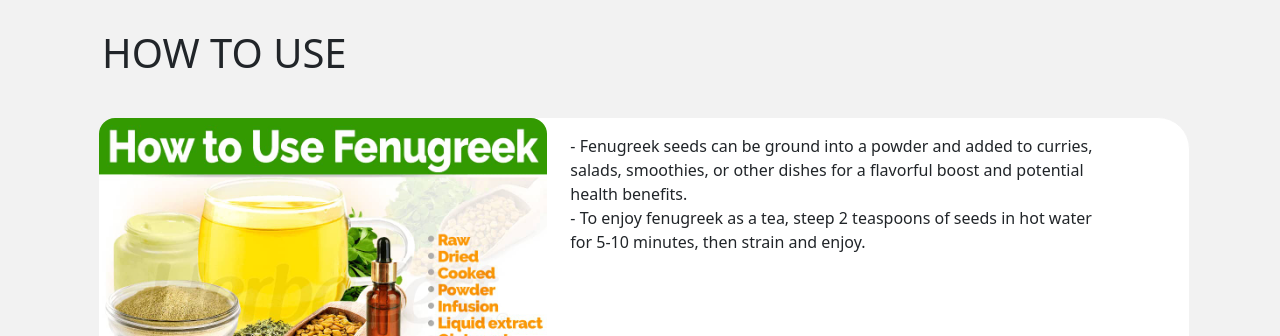
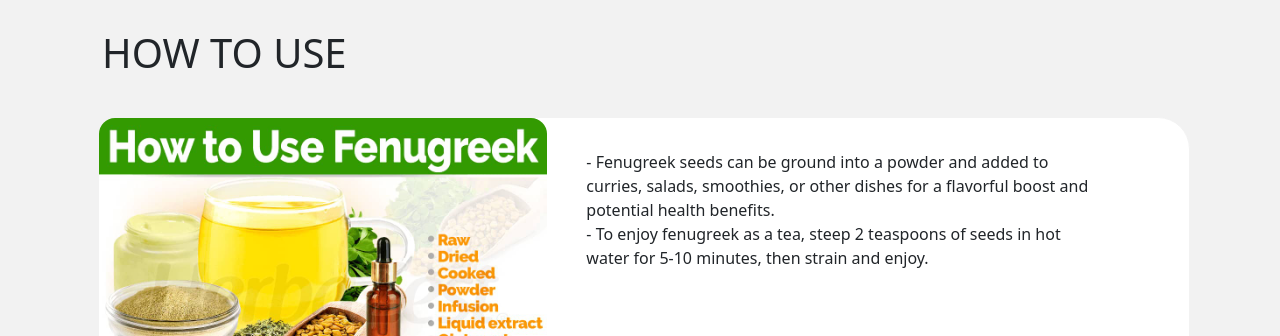
Before and after one commit to eseobodom/reubeez.com, a plain HTML site: page index.html in a window 1280 px wide. Shown: the part 980-1316 px from the top of the page. Drawn offline with nearby package versions, Linux system fonts and the light colour scheme.

Commit message:
Update index.html

```diff
--- a/index.html
+++ b/index.html
@@ -127,7 +127,7 @@ height="0" width="0" style="display:none;visibility:hidden"></iframe></noscript>
   </div>
   <div class="col-md-8 px-md-5">
   <div class="card-body">
-    <p class="card-text ms-md-5">
+    <p class="card-text ms-md-5 p-lg-3">
 - Fenugreek seeds can be ground into a powder and added to curries, salads, smoothies, or other dishes for a flavorful boost and potential health benefits.<br>
 - To enjoy fenugreek as a tea, steep 2 teaspoons of seeds in hot water for 5-10 minutes, then strain and enjoy.
     </p>
```
